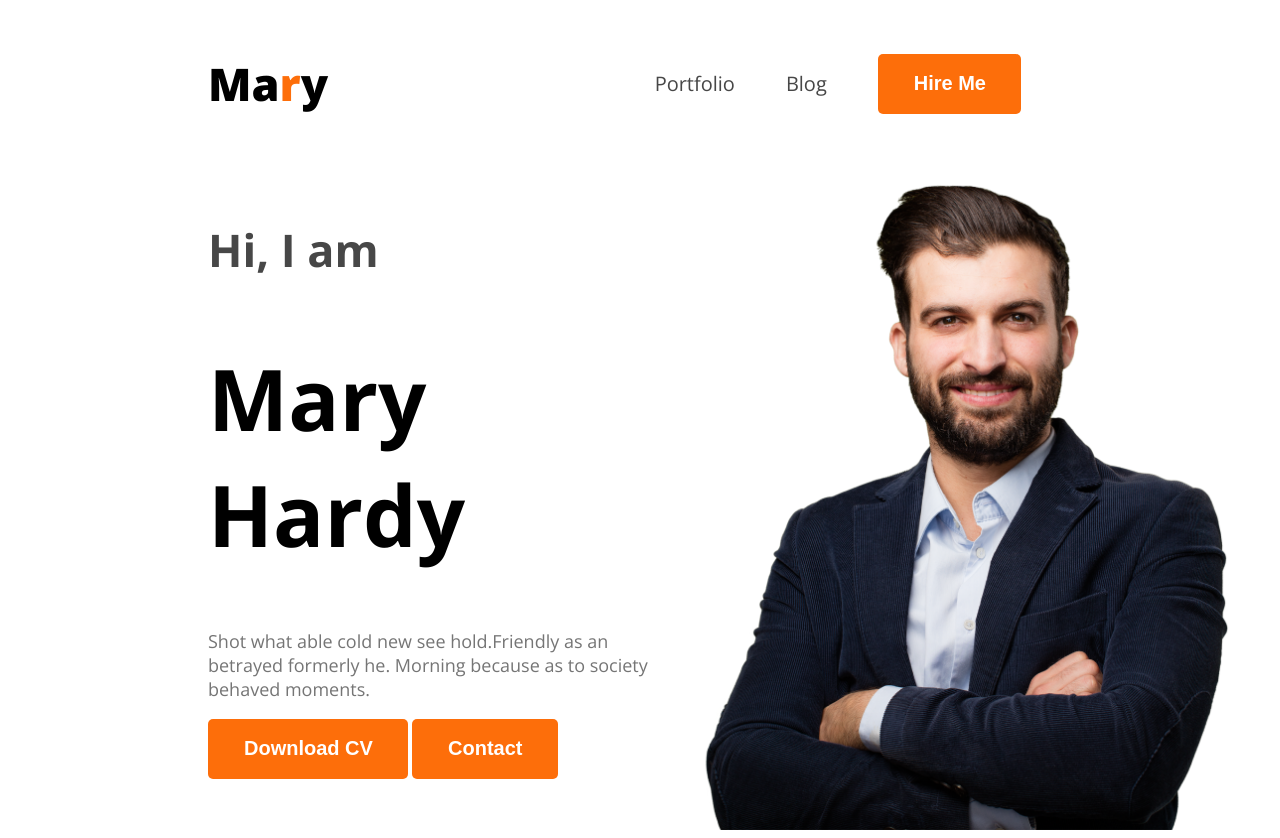
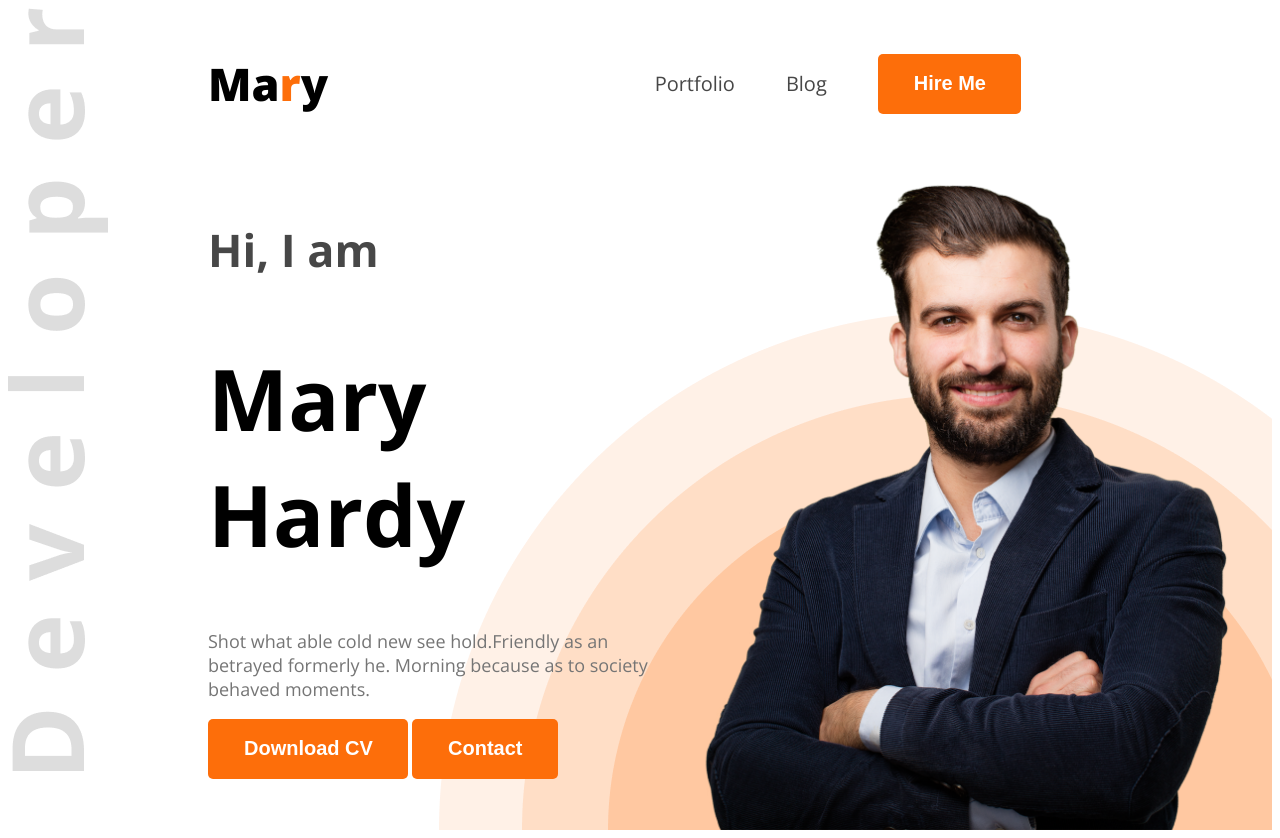
Before and after one commit to Ashab-Uddin/wec-dev-portfolio, a plain HTML site: page index.html in a window 1280 px wide. Drawn offline with nearby package versions, Linux system fonts and the light colour scheme.

Commit message:
added background image and position setup

```diff
--- a/index.html
+++ b/index.html
@@ -10,7 +10,7 @@
     <link rel="stylesheet" href="styles/portfolio.css">
 </head>
 <body class="open-sans-Normal">
-    <header>
+    <header class="header">
            <nav>
             <h3 class="nav-title">Ma<span class="text-primary">r</span>y</h3>
             <ul>
--- a/styles/portfolio.css
+++ b/styles/portfolio.css
@@ -20,6 +20,12 @@
     border-radius: 5px;
     border: none;
 }
+/* header */
+    .header{
+        background-image: url('../images/developer.png'),url('../images/header_bg.png');
+        background-repeat: no-repeat;
+        background-position: top left, bottom right;
+    }
 /* Banner Styles    */
 .banner-greeting{
     font-weight: 500px;
```
